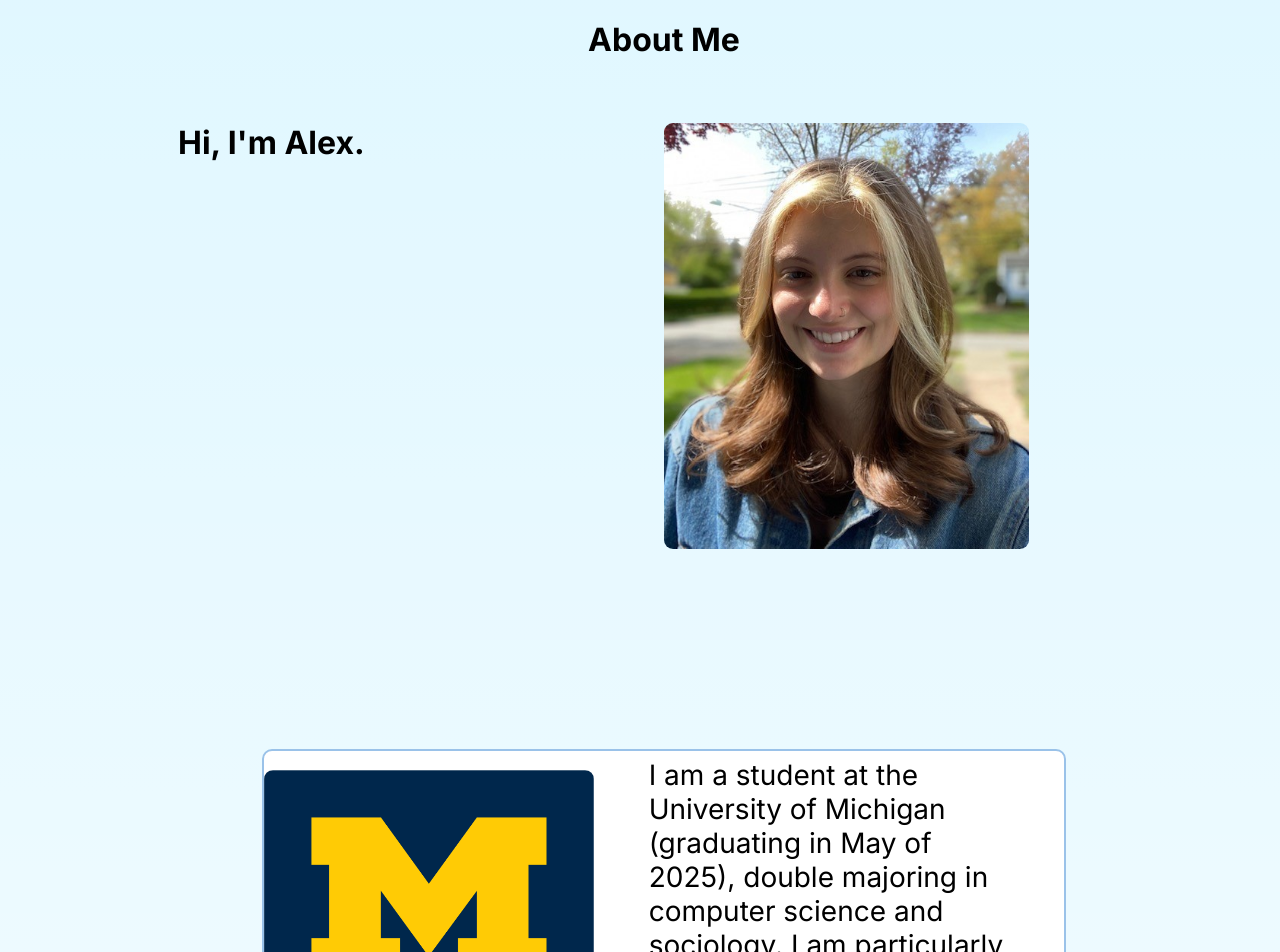
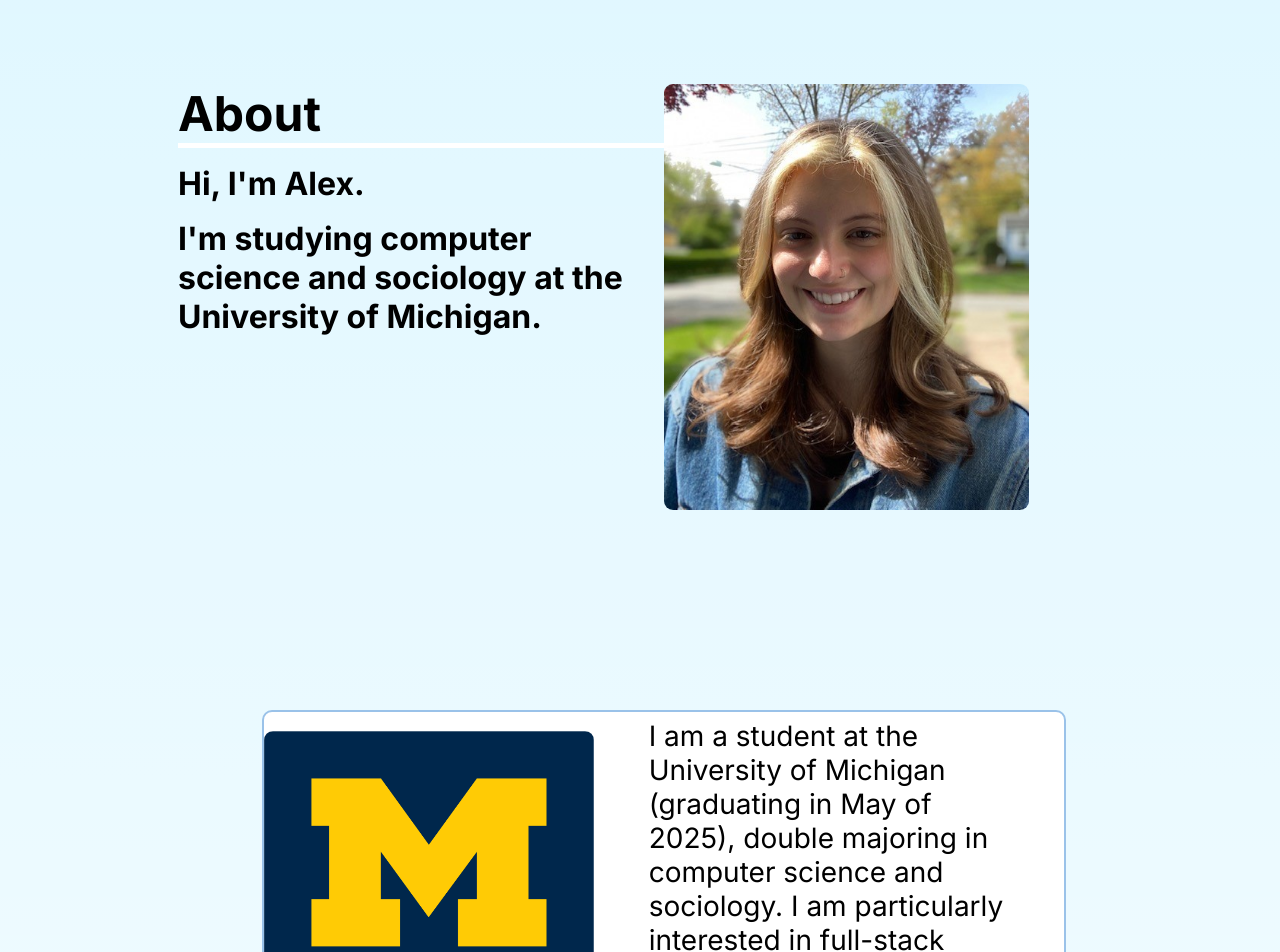
Before and after one commit to alexbnewman/alexbnewman.github.io, a Next.js app: page /about in a window 1280 px wide. Shown: the part 140-1092 px from the top of the page. Built offline with nearby package versions, Linux system fonts and the light colour scheme.

Commit message:
Updates to about page.

```diff
--- a/src/app/about/page.module.css
+++ b/src/app/about/page.module.css
@@ -15,8 +15,15 @@
     width: var(--max-width);
 }
 
-.intro {
+.firstRow h1 {
+    font-size: 3rem;
+    border-bottom: solid 5px white;
+}
+
+.firstRow h2 {
+    padding-top: 2vh;
     font-size: 2rem;
+    padding-right: 2vh;
 }
 
 .profPic {
--- a/src/app/about/page.tsx
+++ b/src/app/about/page.tsx
@@ -7,11 +7,15 @@ export default function About() {
     <>
       <Nav />
       <main className={styles.main}>
-        <div>
-          <h1>About Me</h1>
-        </div>
         <div className={styles.firstRow}>
-          <h2 className={styles.intro}>Hi, I'm Alex.</h2>
+          <div>
+            <h1>About</h1>
+            <h2>Hi, I'm Alex.</h2>
+            <h2>
+              I'm studying computer science and sociology at the University of
+              Michigan.
+            </h2>
+          </div>
           <Image
             src="/Alex_Newman_cropped.jpg"
             className={styles.profPic}
@@ -32,8 +36,9 @@ export default function About() {
           <p>
             I am a student at the University of Michigan (graduating in May of
             2025), double majoring in computer science and sociology. I am
-            particularly interested in full-stack development, and most recently
-            was employed as a web developer for U-M's College of Engineering.
+            particularly interested in full-stack development, and was most
+            recently employed as a web developer for U-M's College of
+            Engineering.
           </p>
         </div>
         <div className={styles.container}>
```
Also changed, not shown: public/down_arrow.png (added).
